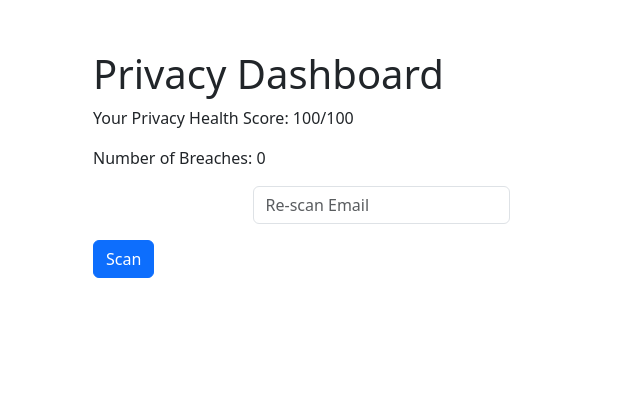
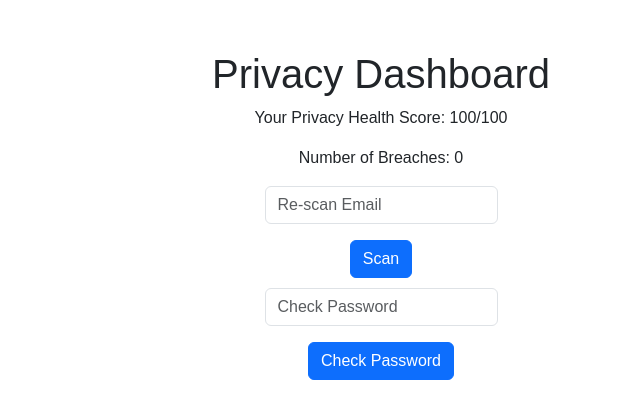
Before and after one commit to zwivhu97/privacy-dashboard, a Flask app: page /dashboard in a window 1280 px wide. Shown: the top 419 px of the page, without its empty margins (259-899 px from the left). Run offline with Flask 3, Linux system fonts and the light colour scheme; a user stored in the database is signed in; some libraries are stand-ins or nearby versions.

```diff
--- a/app.py
+++ b/app.py
@@ -1,11 +1,12 @@
 from flask import Flask, render_template, request, redirect, session
 from cs50 import SQL
 import requests
+import hashlib
 
 app = Flask(__name__)
 app.secret_key = "your-secret-key-here"  # Replace with a random string (e.g., secrets.token_hex(16))
 
-# Initialize database (creates privacy.db if it doesn't exist)
+# Initialize database
 db = SQL("sqlite:///privacy.db")
 
 # Create users table if it doesn't exist
@@ -47,14 +48,37 @@ def dashboard():
         email = request.form.get("email")
         if not email:
             return "Must provide email", 400
-        response = requests.get(f"https://haveibeenpwned.com/api/v3/breachedaccount/{email}", headers={"User-Agent": "PrivacyDashboard/1.0"})
-        breaches = response.json() if response.status_code == 200 else []
+        response = requests.get(f"https://haveibeenpwned.com/api/v3/breachedaccount/{email}", headers={"User-Agent": "PrivacyDashboard/1.0"}, timeout=5)
+        breaches = []
+        if response.status_code == 200:
+            breaches = response.json()
+        elif response.status_code == 401:
+            breaches = []  # Fallback
+            return render_template("dashboard.html", breaches_count=0, score=100, api_error="Email scan limited without API key. Consider upgrading for full breach detection.")
         breaches_count = len(breaches)
         score = max(0, 100 - (breaches_count * 10))
         db.execute("UPDATE users SET breaches_count = ?, score = ? WHERE id = ?", breaches_count, score, user_id)
         return redirect("/dashboard")
     rows = db.execute("SELECT breaches_count, score FROM users WHERE id = ?", user_id)
     return render_template("dashboard.html", breaches_count=rows[0]["breaches_count"], score=rows[0]["score"])
+
+@app.route("/check_password", methods=["POST"])
+def check_password():
+    if not session.get("user_id"):
+        return redirect("/login")
+    password = request.form.get("password")
+    if not password:
+        return "Must provide password", 400
+    # Hash password with SHA-1 for Pwned Passwords API (free tier)
+    sha1_password = hashlib.sha1(password.encode()).hexdigest().upper()
+    prefix = sha1_password[:5]
+    suffix = sha1_password[5:]
+    response = requests.get(f"https://api.pwnedpasswords.com/range/{prefix}", headers={"User-Agent": "PrivacyDashboard/1.0"}, timeout=5)
+    if response.status_code == 200:
+        hashes = dict(line.split(":") for line in response.text.splitlines())
+        if suffix in hashes:
+            return "This password has been breached! Use a new one.", 200
+    return "Password appears safe.", 200
 
 @app.route("/logout")
 def logout():
--- /dev/null
+++ b/requirements.txt
@@ -0,0 +1,3 @@
+flask
+cs50
+requests
--- /dev/null
+++ b/static/style.css
@@ -0,0 +1,3 @@
+body { font-family: Arial, sans-serif; }
+.container { max-width: 600px; margin: 50px auto; text-align: center; }
+.form-control { margin: 10px 0; }
--- a/templates/dashboard.html
+++ b/templates/dashboard.html
@@ -4,10 +4,19 @@
 <h1>Privacy Dashboard</h1>
 <p>Your Privacy Health Score: {{ score }}/100</p>
 <p>Number of Breaches: {{ breaches_count }}</p>
+{% if api_error %}
+<p class="text-warning">{{ api_error }}</p>
+{% endif %}
 <form action="/dashboard" method="post">
     <div class="mb-3">
         <input class="form-control mx-auto w-auto" name="email" placeholder="Re-scan Email" type="email">
     </div>
     <button class="btn btn-primary" type="submit">Scan</button>
 </form>
+<form action="/check_password" method="post">
+    <div class="mb-3">
+        <input class="form-control mx-auto w-auto" name="password" placeholder="Check Password" type="password">
+    </div>
+    <button class="btn btn-primary" type="submit">Check Password</button>
+</form>
 {% endblock %}
--- a/templates/layout.html
+++ b/templates/layout.html
@@ -3,9 +3,7 @@
 <head>
     <title>{% block title %}{% endblock %}</title>
     <link href="https://cdn.jsdelivr.net/npm/bootstrap@5.3.0/dist/css/bootstrap.min.css" rel="stylesheet">
-    <style>
-        .container { max-width: 600px; margin-top: 50px; }
-    </style>
+    <link rel="stylesheet" href="{{ url_for('static', filename='style.css') }}">
 </head>
 <body>
     <div class="container">
```
Also changed, not shown: privacy.db.
